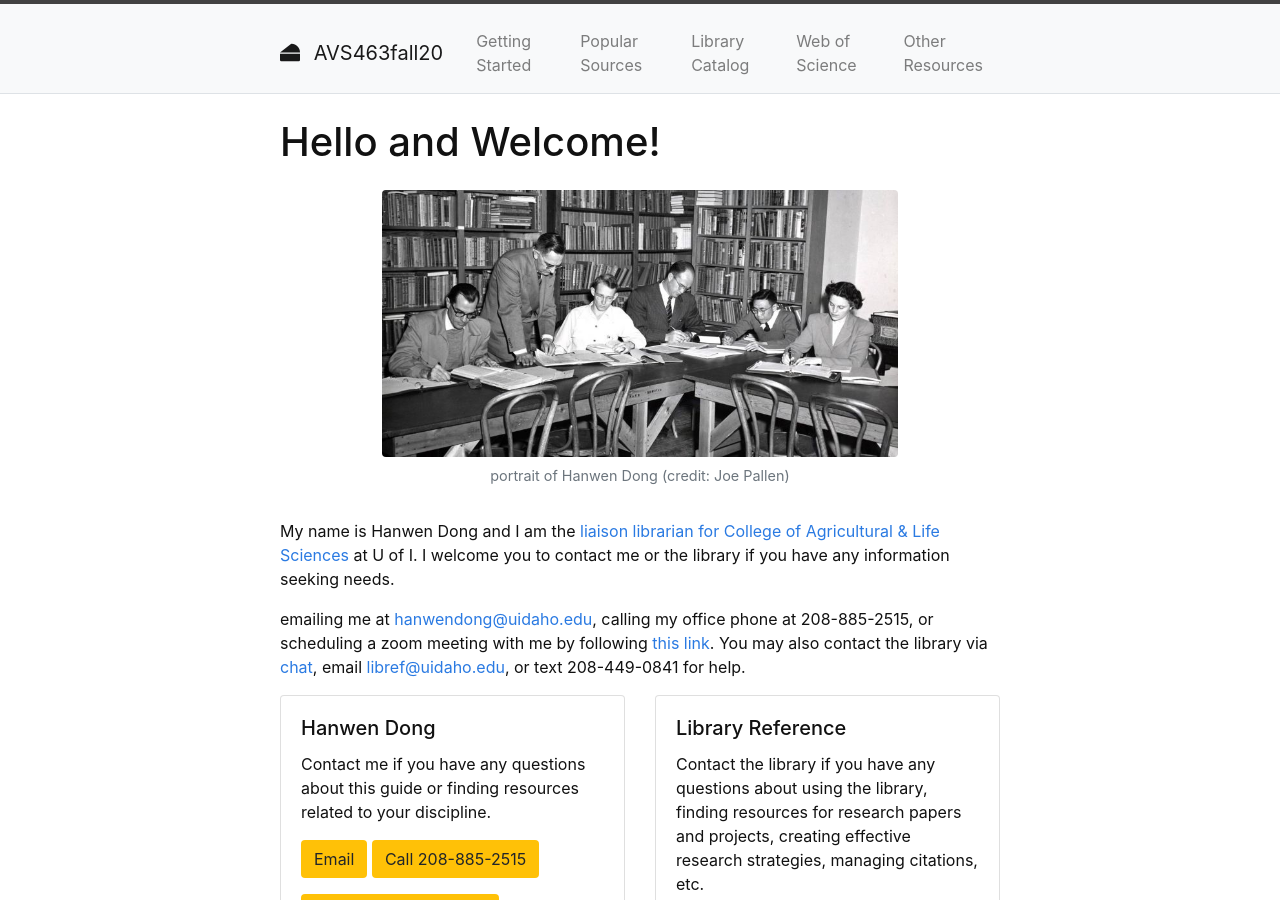
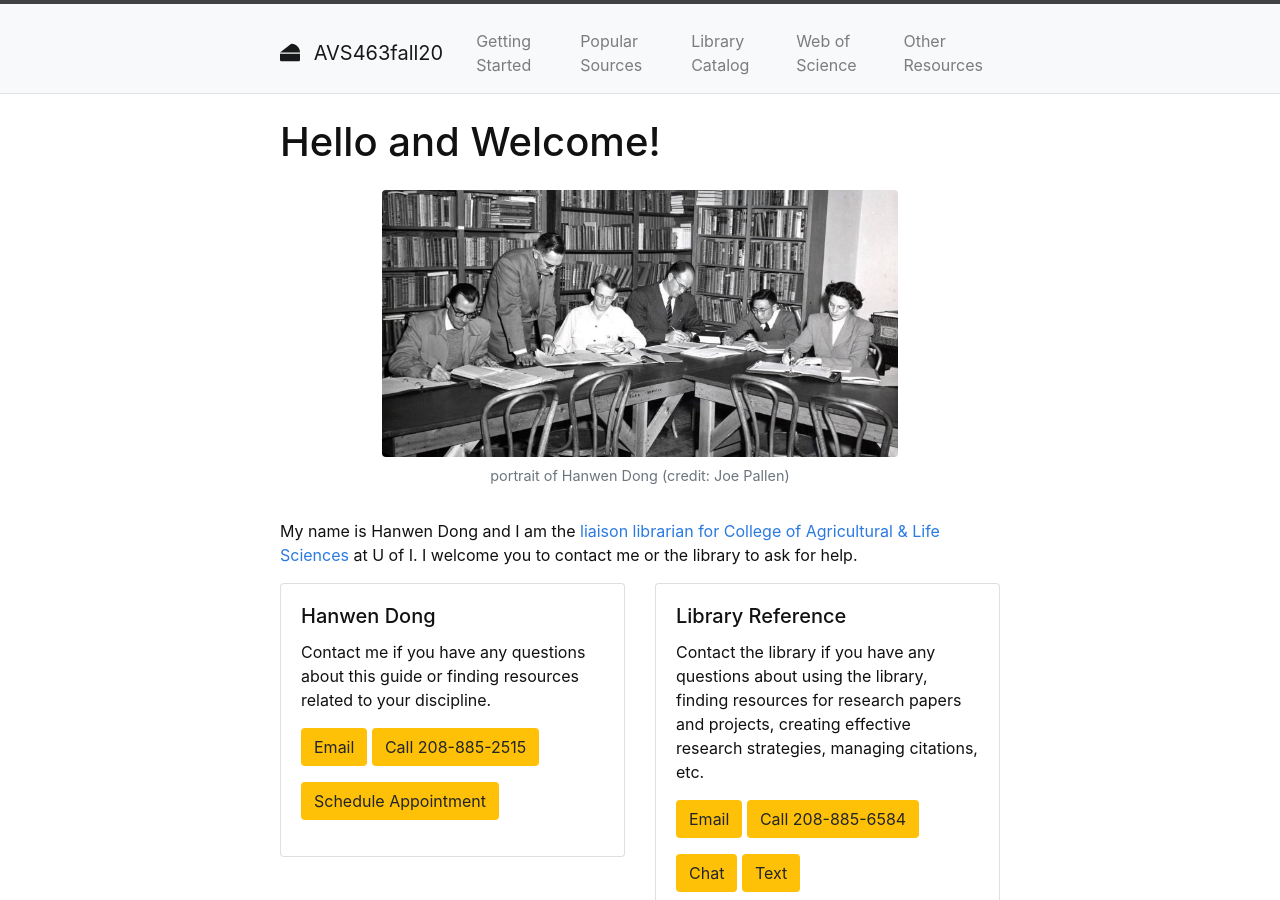
Before and after one commit to hanwendong1/AVS463-f20, a Jekyll site: the page built from index.md, in a window 1280 px wide and 900 px high. Built offline with Jekyll 4.4.1, drawn with Linux system fonts in a browser that asks for light colours.

Commit message:
Update index.md

```diff
--- a/index.md
+++ b/index.md
@@ -7,9 +7,7 @@ layout: default
 
 {% include figure.html img="uidaho-workshop.jpg" alt="portrait of Hanwen Dong" caption="portrait of Hanwen Dong (credit: Joe Pallen)" width="75%" %}
 
-My name is Hanwen Dong and I am the [liaison librarian for College of Agricultural & Life Sciences](https://www.lib.uidaho.edu/about/liaisons.html) at U of I. I welcome you to contact me or the library if you have any information seeking needs.
-
-emailing me at <hanwendong@uidaho.edu>, calling my office phone at 208-885-2515, or scheduling a zoom meeting with me by following [this link](https://uidaho.co1.qualtrics.com/jfe/form/SV_1GJiDTJ7po0bDk9?topic=Agricultural+%26amp%3B+Life+Sciences&person=Hanwen+Dong&email=hanwendong%40uidaho.edu). You may also contact the library via [chat](https://www.lib.uidaho.edu/help/chat.html), email <libref@uidaho.edu>, or text 208-449-0841 for help.
+My name is Hanwen Dong and I am the [liaison librarian for College of Agricultural & Life Sciences](https://www.lib.uidaho.edu/about/liaisons.html) at U of I. I welcome you to contact me or the library to ask for help.
 
 <div class="row">
   <div class="col-sm-6">
```
